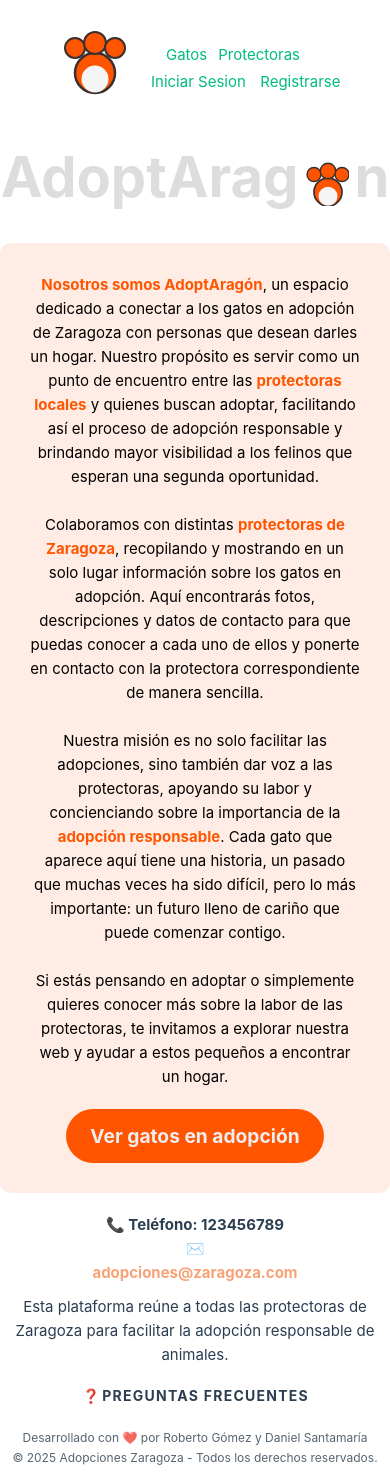
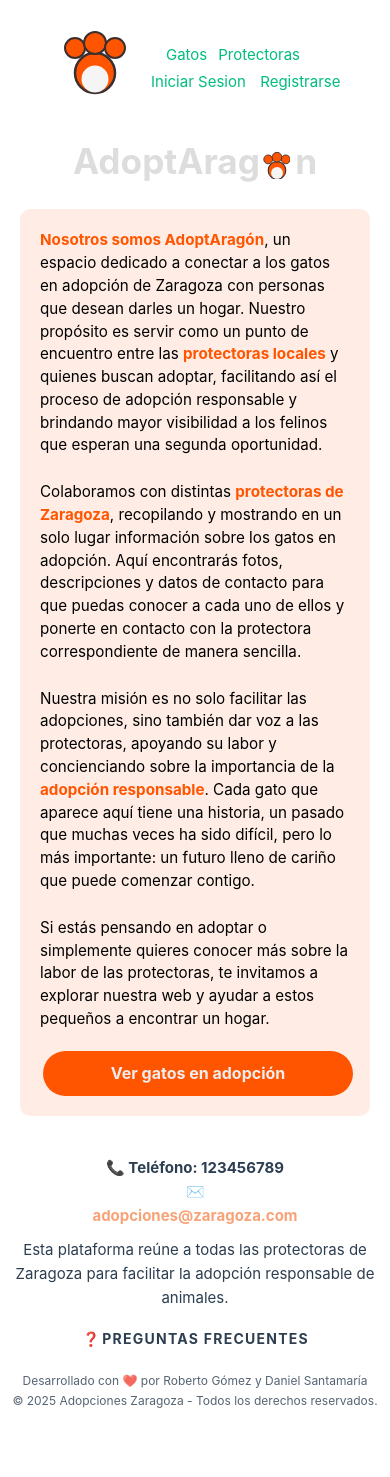
Before and after one commit to Librito21/Proyecto-Gatos-Front2eva, a Vue app: page / in a window 390 px wide. After the commit the page ends 1420 px from the top, so only its background shows below. Built offline with nearby package versions, Linux system fonts and the light colour scheme; the HTML template or start-up script is replaced by a standard one.

Commit message:
Home responsive hecho

```diff
--- a/src/views/HomeView.vue
+++ b/src/views/HomeView.vue
@@ -19,6 +19,7 @@ store.findAll();
       n
     </h1>
   </div>
+  <div class="page-container">
     <div class="quienes-somos">
       <p>
         <span class="highlight">Nosotros somos AdoptAragón</span>, un espacio dedicado a conectar a los gatos en adopción de Zaragoza con personas que desean darles un hogar.
@@ -44,12 +45,20 @@ store.findAll();
         <RouterLink to="/gato"><button class="cta-button">Ver gatos en adopción</button></RouterLink>
       </div>
     </div>
+  </div>
 </template>
 
 <style scoped>
 .header {
   text-align: center;
   margin-bottom: 20px;
+  padding: 0 15px;
+}
+
+.page-container {
+  padding: 0 20px;
+  max-width: 1200px;
+  margin: 0 auto;
 }
 
 .logo-container {
@@ -67,6 +76,7 @@ store.findAll();
   width: 1em;
   height: 1em;
 }
+
 .subtitle {
   font-size: 1.2rem;
   font-weight: 500;
@@ -81,7 +91,7 @@ store.findAll();
   color: black;
   text-align: center;
   max-width: 800px;
-  margin: 0 auto;
+  margin: 0 auto 20px;
 }
 
 .highlight {
@@ -112,12 +122,71 @@ store.findAll();
 @media (prefers-color-scheme: dark) {
   .quienes-somos {
     background: rgba(255, 85, 0, 0.1);
-  padding: 30px;
-  border-radius: 10px;
     color: white;
-  text-align: center;
-  max-width: 800px;
-  margin: 0 auto;
+  }
+}
+
+/* Responsive styles */
+@media (max-width: 768px) {
+  .page-container {
+    padding: 0 30px;
+  }
+
+  .logo-container {
+    font-size: 2.8rem;
+  }
+
+  .quienes-somos {
+    padding: 25px;
+  }
+
+  .cta-button {
+    font-size: 1.1rem;
+    padding: 10px 20px;
+  }
+}
+
+@media (max-width: 480px) {
+  .page-container {
+    padding: 0 20px;
+  }
+
+  .logo-container {
+    font-size: 2.2rem;
+  }
+
+  .quienes-somos {
+    padding: 20px;
+    text-align: left;
+  }
+
+  p {
+    font-size: 0.95rem;
+    line-height: 1.5;
+  }
+
+  .cta-button {
+    font-size: 1rem;
+    padding: 10px 16px;
+    width: 100%;
+  }
+}
+
+@media (max-width: 360px) {
+  .page-container {
+    padding: 0 15px;
+  }
+
+  .logo-container {
+    font-size: 1.8rem;
+  }
+
+  .quienes-somos {
+    padding: 15px;
+  }
+
+  p {
+    font-size: 0.9rem;
   }
 }
 </style>
```
Lines whose indentation alone changed are shown as unchanged.
